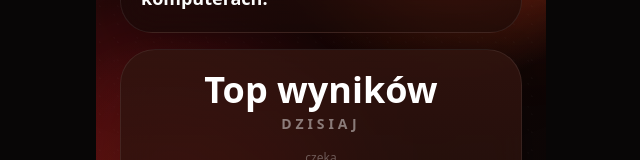
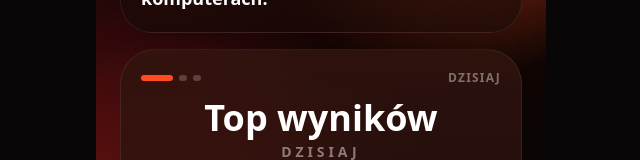
Before and after one commit to Julia3254/Quizy, a Next.js app: page /tv in a window 1280 px wide. Shown: the part 413-573 px from the top of the page, without its empty margins (319-959 px from the left). Built offline with nearby package versions, Linux system fonts and the light colour scheme; no server answers.

Commit message:
Refactor TvScreen component with ranking period handling

```diff
--- a/components/TvScreen.tsx
+++ b/components/TvScreen.tsx
@@ -5,6 +5,7 @@ import { useCallback, useEffect, useMemo, useState } from "react";
 import { FactsRotator } from "@/components/FactsRotator";
 import { Leaderboard } from "@/components/Leaderboard";
 import type { LeaderboardEntry } from "@/lib/rankingStore";
+import type { RankingPeriod } from "@/lib/date";
 
 type RankingResponse = {
   ok: boolean;
@@ -13,27 +14,36 @@ type RankingResponse = {
   storage?: "redis" | "memory";
 };
 
-function getBrowserOrigin() {
-  if (typeof window === "undefined") return "";
-  return window.location.origin;
-}
+const PERIODS: RankingPeriod[] = ["daily", "weekly", "monthly"];
+const PERIOD_LABELS: Record<RankingPeriod, string> = {
+  daily: "Dzisiaj",
+  weekly: "Tygodniowo",
+  monthly: "Miesięcznie",
+};
+const CYCLE_INTERVAL = 10000;
 
 export function TvScreen() {
   const [ranking, setRanking] = useState<LeaderboardEntry[]>([]);
-  const [origin, setOrigin] = useState(getBrowserOrigin);
+  const [mounted, setMounted] = useState(false);
+  const [periodIndex, setPeriodIndex] = useState(0);
+  const [animating, setAnimating] = useState(false);
+
+  const currentPeriod = PERIODS[periodIndex];
 
   useEffect(() => {
-    setOrigin(window.location.origin);
+    setMounted(true);
   }, []);
 
   const playUrl = useMemo(() => {
     const configured = process.env.NEXT_PUBLIC_APP_URL?.replace(/\/$/, "");
-    return `${configured || origin || "https://querion-ai-quiz-mvp-ready.vercel.app"}/play`;
-  }, [origin]);
+    if (configured) return `${configured}/play`;
+    if (mounted) return `${window.location.origin}/play`;
+    return "";
+  }, [mounted]);
 
-  const refreshRanking = useCallback(async () => {
+  const refreshRanking = useCallback(async (period: RankingPeriod) => {
     try {
-      const response = await fetch("/api/ranking", { cache: "no-store" });
+      const response = await fetch(`/api/ranking?period=${period}`, { cache: "no-store" });
       const data = (await response.json()) as RankingResponse;
       if (data.ok) setRanking(data.ranking ?? []);
     } catch (error) {
@@ -42,10 +52,21 @@ export function TvScreen() {
   }, []);
 
   useEffect(() => {
-    void refreshRanking();
-    const interval = window.setInterval(() => void refreshRanking(), 1500);
-    return () => window.clearInterval(interval);
-  }, [refreshRanking]);
+    void refreshRanking(currentPeriod);
+    const dataInterval = window.setInterval(() => void refreshRanking(currentPeriod), 5000);
+    return () => window.clearInterval(dataInterval);
+  }, [refreshRanking, currentPeriod]);
+
+  useEffect(() => {
+    const cycle = window.setInterval(() => {
+      setAnimating(true);
+      window.setTimeout(() => {
+        setPeriodIndex((i) => (i + 1) % PERIODS.length);
+        setAnimating(false);
+      }, 400);
+    }, CYCLE_INTERVAL);
+    return () => window.clearInterval(cycle);
+  }, []);
 
   return (
     <main className="querion-bg querion-grain tv-aspect relative overflow-hidden px-6 py-6 text-white">
@@ -63,7 +84,27 @@ export function TvScreen() {
         </section>
 
         <section className="quiz-card min-h-0 flex-1 overflow-hidden rounded-[2.2rem] p-5">
-          <Leaderboard ranking={ranking} variant="tv" />
+          <div className="mb-3 flex items-center justify-between">
+            <div className="flex gap-1.5">
+              {PERIODS.map((p, i) => (
+                <div
+                  key={p}
+                  className={`h-1.5 rounded-full transition-all duration-500 ${
+                    i === periodIndex ? "w-8 bg-querion-orange" : "w-2 bg-white/20"
+                  }`}
+                />
+              ))}
+            </div>
+            <span className="text-xs font-black uppercase tracking-widest text-white/40">
+              {PERIOD_LABELS[currentPeriod]}
+            </span>
+          </div>
+          <div
+            className="transition-opacity duration-400"
+            style={{ opacity: animating ? 0 : 1 }}
+          >
+            <Leaderboard ranking={ranking} variant="tv" period={currentPeriod} />
+          </div>
         </section>
 
         <section className="quiz-card shrink-0 rounded-[2.2rem] p-5">
@@ -74,6 +115,7 @@ export function TvScreen() {
             </div>
 
             <div className="rounded-[1.8rem] bg-white p-3 shadow-glowStrong">
+              {mounted && playUrl ? (
                 <QRCodeSVG
                   value={playUrl}
                   size={150}
@@ -82,6 +124,9 @@ export function TvScreen() {
                   level="H"
                   includeMargin={false}
                 />
+              ) : (
+                <div style={{ width: 150, height: 150 }} />
+              )}
             </div>
           </div>
         </section>
```
Lines whose indentation alone changed are shown as unchanged.
